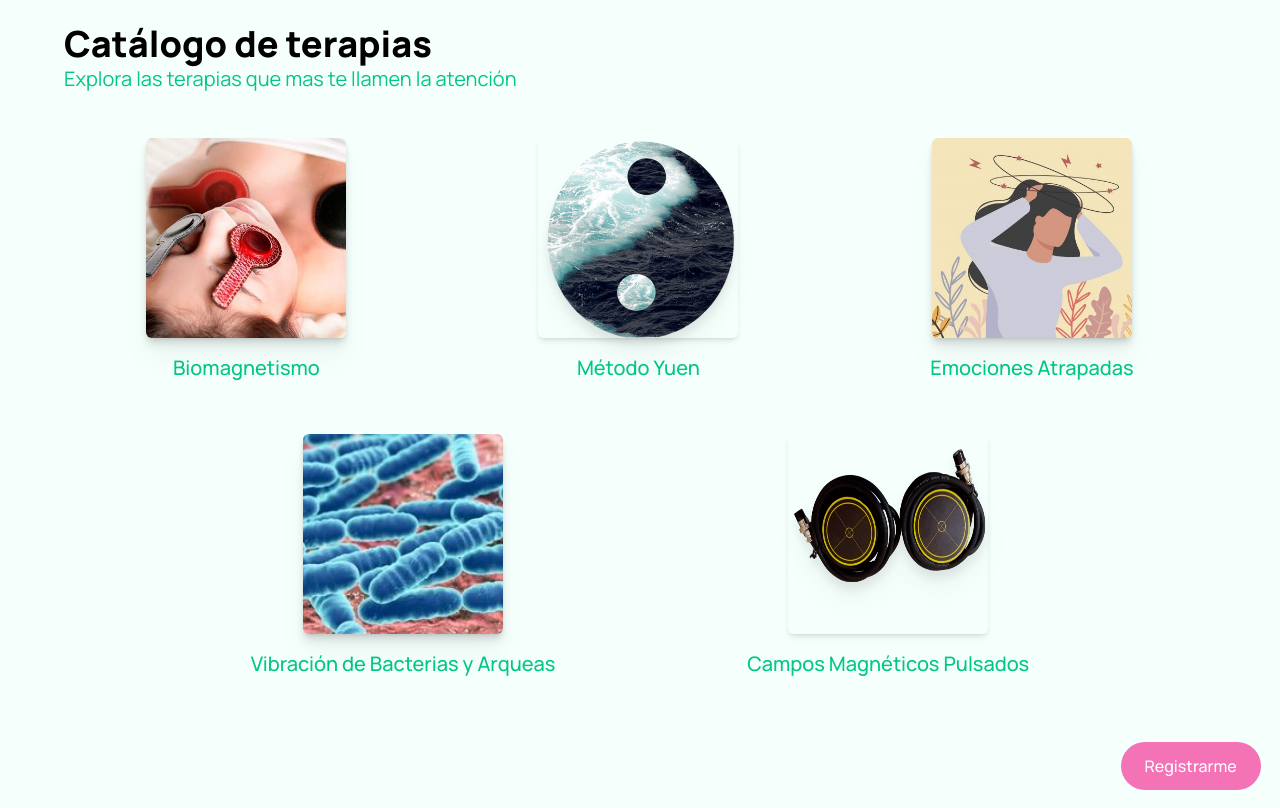
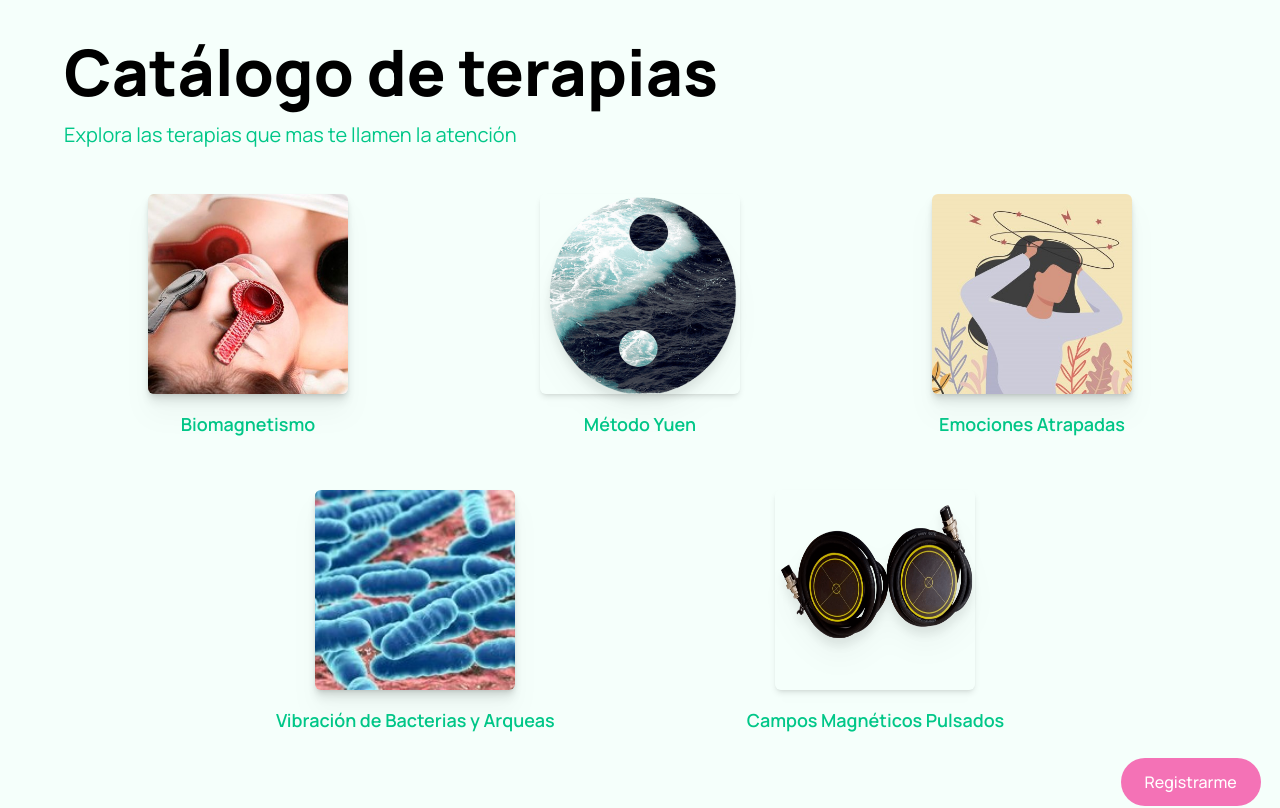
Before and after one commit to isafranco13/healthSync, a Next.js app: page / in a window 1280 px wide. Shown: the part 840-1648 px from the top of the page. Built offline with nearby package versions, Linux system fonts and the light colour scheme; grey boxes are pictures that could not be loaded.

Commit message:
Make front page responsive

```diff
--- a/app/globals.css
+++ b/app/globals.css
@@ -9,7 +9,7 @@
   background-color: #F5FFFB;
 }
 
-p{
+.green{
   color: #00C788;
   font-size: 20px;
 }
@@ -22,6 +22,19 @@
 }
 
 /* START: General styles */
+.textButtonDiv{
+  @apply ml-auto flex space-x-5
+}
+
+.logo {
+  width: 50px;
+  height: 50px;
+}
+
+.navBarName{
+  padding-left: 10px;
+}
+
 .max-width {
   @apply max-w-[1440px] mx-auto;
 
@@ -48,33 +61,74 @@
 }
 /* END: General styles */
 
-/* START: Hero styles */
-.hero {
+/* START: Intro styles */
+.intro {
   @apply flex xl:flex-row flex-col gap-5 relative z-0 max-w-[1440px] mx-auto;
 }
 
-.hero__title {
+.title {
   @apply 2xl:text-[72px] sm:text-[64px] text-[50px] font-extrabold;
 }
 
-.hero__subtitle {
+.subtitle {
   @apply font-light mt-5;
-  /*  @apply text-[24px] font-light mt-5;*/
 }
 
-.hero__image-container {
+.catalog{
+  @apply font-semibold text-[18px];
+}
+
+.image-container {
   @apply xl:flex-[1.5] flex justify-end items-end w-full xl:h-screen;
 }
 
-.hero__image {
+.image {
   @apply relative xl:w-full w-[95%] xl:h-full h-[600px] z-0;
 }
 
-.hero__image-overlay {
+.image-overlay {
   @apply absolute xl:-top-24 xl:-right-1/2 -right-1/4 bg-hero-bg bg-repeat-round -z-10 w-full xl:h-screen h-[590px] overflow-hidden;
 }
 
-/* END: Hero styles */
+/*Sign In*/
+.logoContainer{
+  @apply w-full px-12 bg-[#FFEBA9] rounded-2xl
+}
+
+.logoSignIn{
+  @apply pt-10 w-28 h-28 mx-auto;
+}
+
+.yellowContainer{
+  @apply w-full;
+}
+
+.divYellowContainer{
+  @apply py-9 px-10;
+}
+
+.pinkLine{
+  @apply min-w-[260px];
+}
+
+
+  /*Sign Up*/
+  .divSignUp{
+    @apply flex w-full max-w-4xl;
+  }
+
+  .main{
+    @apply flex-col;
+  }
+
+  .container{
+    @apply w-full px-12  bg-[#FFEBA9] rounded-2xl;
+  }
+
+  .form{
+    font-size: 19px;
+  }
+
 
 /* START: Footer styles */
 .footer {
@@ -105,3 +159,125 @@
   @apply flex-1 flex sm:justify-end justify-center max-sm:mt-4 gap-10;
 }
 /* END: Footer styles */
+
+
+/*Celular*/
+@media (max-width: 520px){
+  /*Intro*/
+  .navBarName{
+    font-size: 14px;
+    padding-right: 20px;
+
+  }
+
+  .textButton{
+    font-size: 12.6px;
+  }
+
+  .textButtonDiv{
+    @apply ml-auto flex min-w-[280px]
+  }
+
+  .logo {
+    padding-left: 2px;
+    width: 35px;
+    height: 35px;
+  }
+
+  .image-container {
+    @apply flex justify-end items-end w-full xl:h-screen;
+  }
+
+  .image {
+    @apply relative xl:w-full w-[95%] xl:h-full h-[200px] z-0;
+  }
+
+  .image-overlay {
+    @apply absolute xl:-top-24 xl:-right-1/2 -right-1/4 bg-hero-bg bg-repeat-round -z-10 w-full xl:h-screen h-[500px] overflow-hidden;
+  }
+
+  .catalog{
+    @apply font-semibold text-[16px];
+  }
+
+  .green{
+    font-size: 15px;
+  }
+
+  .intro {
+    @apply flex xl:flex-row flex-col relative z-0 max-w-[1440px] mx-auto;
+  }
+
+  .title {
+    @apply 2xl:text-[60px] sm:text-[50px] text-[35px] font-extrabold;
+  }
+
+
+  /*Sign In*/
+  .yellowContainer{
+    @apply w-96;
+  }
+
+  .logoContainer{
+    @apply w-full px-10  bg-[#FFEBA9] rounded-2xl
+  }
+
+  .logoSignIn{
+    @apply pt-10 w-24 h-24 mx-auto;
+  }
+
+  .titleSignIn{
+    @apply text-[25px];
+  }
+
+  .input{
+    @apply w-full ;
+  }
+
+  .prSignIn{
+    @apply text-[10px];
+  }
+
+  .divYellowContainer{
+    @apply py-9 px-2;
+  }
+
+  .pinkLine{
+    @apply min-w-[150px];
+  }
+
+  .googleLogo{
+    @apply w-6 h-6;
+  }
+
+
+  /*Sign Up*/
+    .divSignUp{
+      @apply block w-full max-w-96;
+    }
+
+    .main{
+      @apply flex-row;
+    }
+
+    .cuidaTuMente{
+      width: 400px;
+      height: 300px;
+    }
+
+    .container{
+      @apply w-full px-1 bg-[#FFEBA9] rounded-2xl;
+    }
+
+    .form{
+      font-size: 15px;
+    }
+
+
+  /*Active User*/
+  .userName{
+    font-size: 14px;
+  }
+
+
+  }
--- a/components/Catalog.tsx
+++ b/components/Catalog.tsx
@@ -17,7 +17,7 @@
     <button
       type="button"
       onClick={onClick}
-      className="mx-20 my-5 block rounded-md px-4 py-2 text-sm font-medium text-center"
+      className="mx-20 my-5 block rounded-md px-4 py-2 text-sm catalog text-center"
     >
       <img
         src={imageSrc}
@@ -52,14 +52,14 @@
     <>
     <div className='mt-12 padding-x padding-y max-width' id='discover'>
         <div className='home__text-container'>
-          <h1 className='text-4xl font-extrabold'>Catálogo de terapias</h1>
-          <p>Explora las terapias que mas te llamen la atención</p>
+          <h1 className='title'>Catálogo de terapias</h1>
+          <p className='green'>Explora las terapias que mas te llamen la atención</p>
         </div>
       </div>
 
 
           {/* Botones arriba */}
-      <div className="flex justify-center">
+      <div className="flex justify-center flex-col sm:flex-row green catalog">
         <CustomModalButton
           imageSrc="biomagnetismo.jpg"
           title="Biomagnetismo"
@@ -80,7 +80,7 @@
         />
       </div>
           {/* Botones abajo */}
-      <div className="flex justify-center">
+      <div className="flex justify-center flex-col sm:flex-row green">
         <CustomModalButton
           imageSrc="bacteriasArqueas.jpg"
           title="Vibración de Bacterias y Arqueas"
@@ -162,7 +162,7 @@
       <Link href="/signup">
         <CustomButton
           title="Registrarme"
-          containerStyles="text-white rounded-full bg-pink-400 min-w-[100px] font-medium mt-10"
+          containerStyles="text-white rounded-full bg-pink-400 font-medium textButton"
         />
       </Link> &nbsp;&nbsp;&nbsp;&nbsp;&nbsp;&nbsp;
     </div>
--- a/components/Intro.tsx
+++ b/components/Intro.tsx
@@ -14,13 +14,14 @@
   };
 
   return (
-    <div className="hero">
+
+    <div className="intro">
       <div className="flex-1 pt-36 padding-x">
-        <h1 className="hero__title">
+        <h1 className="title">
           Terapia Alternativa
         </h1>
 
-        <p className="hero__subtitle text-justify	">
+        <p className="subtitle text-justify	green">
         Son técnicas basadas en la aplicación de la energía con el objetivo de restaurar el equilibrio y la armonía física, mental,
         emocional y espiritual de la persona.
         </p>
@@ -28,16 +29,16 @@
         <br />
         <CustomButton
           title="Explorar terapias"
-          containerStyles="text-white rounded-full bg-pink-400 min-w-[100px] font-medium mt-10"
+          containerStyles="text-white rounded-full bg-pink-400 font-medium textButton"
           handleClick={handleScroll}
         />
       </div>
-      <div className="hero__image-container">
-        <div className="hero__image">
+      <div className="image-container">
+        <div className="image">
           <Image src="/hero.gif" alt="hero" fill className="object-contain" />
         </div>
 
-        <div className="hero__image-overlay" />
+        <div className="image-overlay" />
       </div>
     </div>
   );
--- a/components/Navbar.tsx
+++ b/components/Navbar.tsx
@@ -1,3 +1,4 @@
+"use client";
 import Link from 'next/link';
 import Image from 'next/image';
 import { useSession } from 'next-auth/react';
@@ -8,30 +9,30 @@
 
     return (
         <header className="w-full absolute z-10">
-            <nav className="max-w-[1440px] mx-auto flex justify-between items-center sm:px-16 px-6 py-4">
+            <nav className="mx-auto flex justify-between items-center sm:px-16 px-6 py-4">
                 <Link href="/" className="flex justify-center items-center">
                     <Image
                         src="/atomo.svg"
                         alt="atomo"
                         width={50}
-                        height={18}
-                        className="object-contain"
-                    /> &nbsp;&nbsp;&nbsp; <strong>HealthSync</strong>
+                        height={50}
+                        className="object-contain logo"
+                    />  <p className='navBarName'><strong>HealthSync</strong></p>
                 </Link>
 
-                <div className="ml-auto flex space-x-5">
+                <div className="textButtonDiv">
                     <Link href="/signup">
                     <CustomButton
                         title="Crear Cuenta"
                         btnType="button"
-                        containerStyles="text-white rounded-full bg-pink-400 min-w-[100px] font-semibold"
+                        containerStyles="text-white rounded-full bg-pink-400 font-semibold textButton"
                     />
                     </Link>
                     <Link href="/signin">
                         <CustomButton
                             title="Iniciar Sesión"
                             btnType="button"
-                            containerStyles="text-white	rounded-full bg-pink-400 min-w-[100px] font-semibold"
+                            containerStyles="text-white	rounded-full bg-pink-400 font-semibold textButton"
                         />
                     </Link>
                 </div>
--- a/components/Navbar2.tsx
+++ b/components/Navbar2.tsx
@@ -1,3 +1,5 @@
+"use client";
+
 import Link from 'next/link';
 import Image from 'next/image';
 import { useSession } from 'next-auth/react';
@@ -8,15 +10,15 @@
 
     return (
         <header className="w-full absolute z-10">
-            <nav className="max-w-[1440px] mx-auto flex justify-between items-center sm:px-16 px-6 py-4">
+            <nav className="mx-auto flex justify-between items-center sm:px-16 px-6 py-4">
                 <Link href="/" className="flex justify-center items-center">
                     <Image
                         src="/atomo.svg"
                         alt="atomo"
                         width={50}
                         height={18}
-                        className="object-contain"
-                    /> &nbsp;&nbsp;&nbsp; <strong>HealthSync</strong>
+                        className="object-contain logo"
+                    /> <p className='navBarName'><strong>HealthSync</strong></p>
                 </Link>
             </nav>
          </header>
--- a/components/NavbarSignOut.tsx
+++ b/components/NavbarSignOut.tsx
@@ -21,16 +21,16 @@
                         alt="atomo"
                         width={50}
                         height={18}
-                        className="object-contain"
-                    /> &nbsp;&nbsp;&nbsp; <strong>HealthSync</strong>
+                        className="object-contain logo"
+                    /> <p className='navBarName'><strong>HealthSync</strong></p>
                 </Link>
 
                 <div className="ml-auto flex space-x-5 items-center">
-                    <div className='text-black text-center justify-center'>
+                    <div className='text-black text-center justify-center userName'>
                     {session && session.user && session.user.name}
                     </div>
                     <button onClick={() => {signOut();}}
-                        className="text-white rounded-full bg-pink-400 min-w-[150px] min-h-[48px] font-semibold">
+                        className="text-white rounded-full bg-pink-400 font-semibold textButton">
                         Cerrar Sesión
                     </button>
                 </div>
--- a/components/QBP.tsx
+++ b/components/QBP.tsx
@@ -14,13 +14,13 @@
   };
 
   return (
-    <div className="hero">
+    <div className="intro">
       <div className="flex-1 padding-x">
         <h1 className="text-4xl font-extrabold">
           ¿Quién soy?
         </h1>
 
-        <p className="hero__subtitle text-justify	">
+        <p className="subtitle text-justify	green">
 
         ¡Hola! Mi nombre es María Cristina Franco Terrazas, soy Q.B.P y practicante de terapias alternativas.
 
@@ -34,12 +34,12 @@
         </p>
       </div>
 
-      <div className="hero__image-container">
-        <div className="hero__image">
+      <div className="image-container">
+        <div className="image">
           <Image src="/therapist.png" alt="hero" fill className="object-contain" />
         </div>
 
-        <div className="hero__image-overlay" />
+        <div className="image-overlay" />
       </div>
     </div>
   );
```
Also changed, not shown: app/signin/page.tsx (+12 -12 lines), app/signup/page.tsx (+14 -14 lines).
